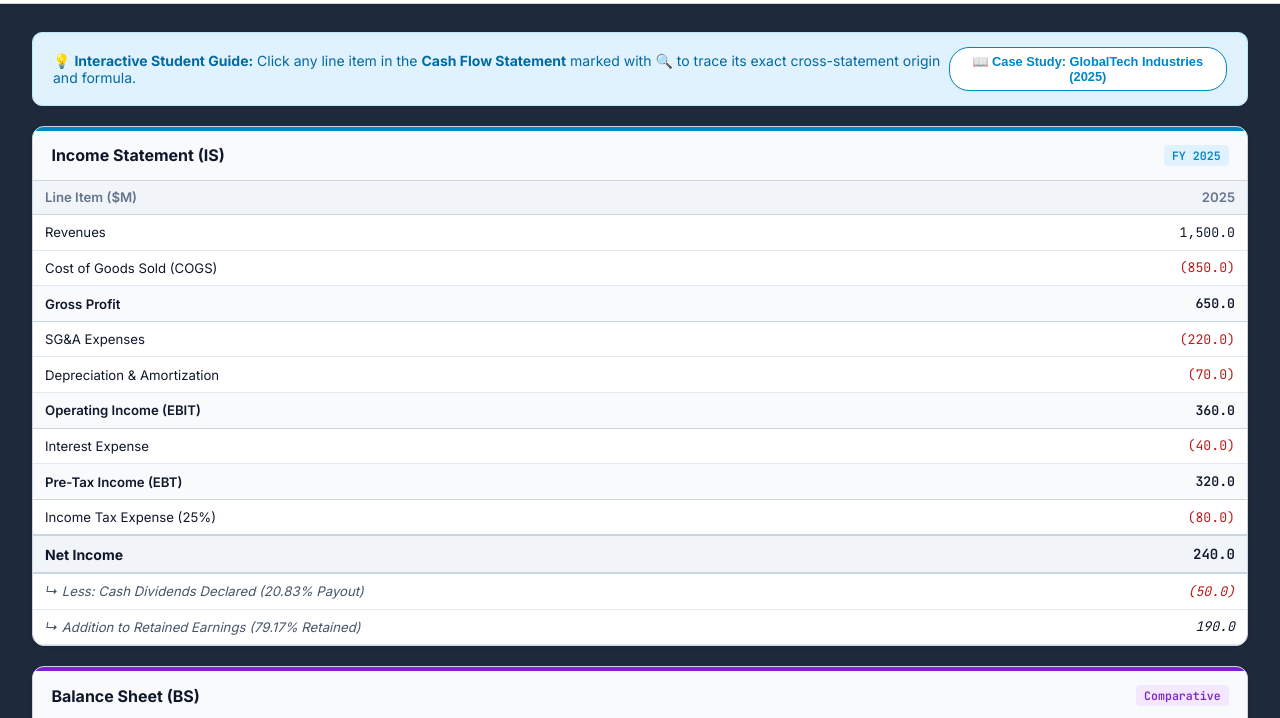
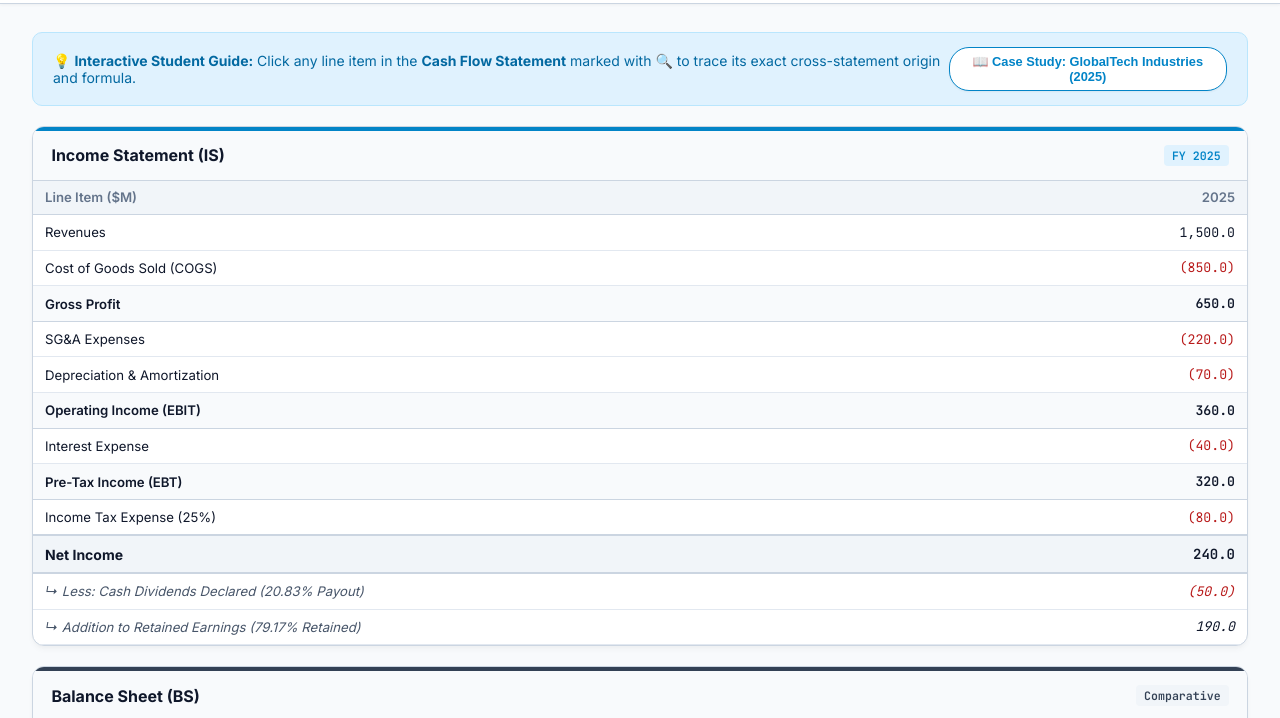
Before and after one commit to adriancecotto/FSRelationships, a plain HTML site: page index.html in a window 1280 px wide. Shown: the part 79-797 px from the top of the page. Drawn offline with Linux system fonts and the light colour scheme.

Commit message:
Update index.html
colour changes

```diff
--- a/index.html
+++ b/index.html
@@ -7,7 +7,7 @@
     <link href="https://fonts.googleapis.com/css2?family=Inter:wght@300;400;500;600;700&family=JetBrains+Mono:wght@400;500;600&display=swap" rel="stylesheet">
     <style>
         :root {
-            --bg-main: #1e293b;
+            --bg-main: #f8fafc;
             --bg-card: #ffffff;
             --border-color: #cbd5e1;
             --border-subtle: #e2e8f0;
@@ -17,8 +17,8 @@
 
             --accent-blue: #0284c7;
             --accent-blue-bg: #e0f2fe;
-            --accent-purple: #7e22ce;
-            --accent-purple-bg: #f3e8ff;
+            --accent-purple: #334155;
+            --accent-purple-bg: #f1f5f9;
             --accent-green: #15803d;
             --accent-green-bg: #dcfce7;
             --accent-amber: #b45309;
```
